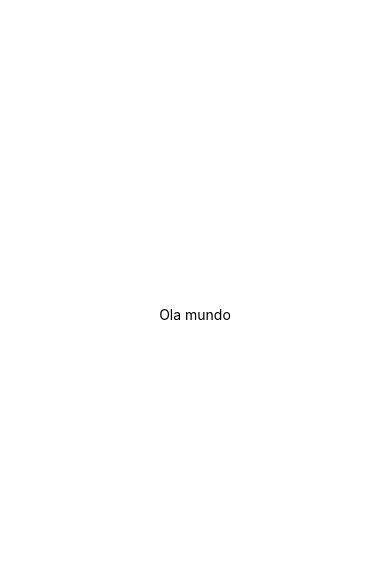
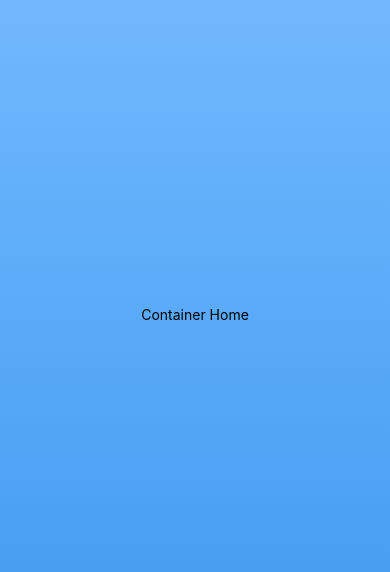
Before and after one commit to IgorGamantino/weather-app, a React Native app: screen / in a window 390 px wide. Shown: the part 108-680 px from the top of the page. Built offline with nearby package versions, Linux system fonts and the light colour scheme.

Commit message:
feat/linear-gradient

```diff
--- a/App.tsx
+++ b/App.tsx
@@ -1,19 +1,7 @@
-import { StatusBar } from 'expo-status-bar';
-import { StyleSheet, Text, View } from 'react-native';
+import { Home } from './src/screens/Home';
 
 export default function App() {
   return (
-    <View style={styles.container}>
-     <Text>Ola mundo</Text>
-    </View>
+     <Home />
   );
 }
-
-const styles = StyleSheet.create({
-  container: {
-    flex: 1,
-    backgroundColor: '#fff',
-    alignItems: 'center',
-    justifyContent: 'center',
-  },
-});
--- a/package.json
+++ b/package.json
@@ -13,7 +13,7 @@
     "expo-status-bar": "~1.11.1",
     "react": "18.2.0",
     "react-native": "0.73.4",
-    "styled-components": "^6.1.8"
+    "expo-linear-gradient": "~12.7.1"
   },
   "devDependencies": {
     "@babel/core": "^7.20.0",
--- a/src/screens/Home/index.tsx
+++ b/src/screens/Home/index.tsx
@@ -0,0 +1,14 @@
+import * as S from "./styles"
+
+export function Home () {
+  return (
+    <S.Container>
+      <S.Linear
+       colors={['#7abcff', '#59abf8', '#4096ee']}
+      />
+      <S.Title>
+        Container Home
+      </S.Title>
+    </S.Container>
+  )
+}
--- /dev/null
+++ b/src/screens/Home/styles.ts
@@ -0,0 +1,21 @@
+import styled from "styled-components/native";
+import {LinearGradient} from 'expo-linear-gradient';
+
+export const Container = styled.View`
+  flex: 1;
+  justify-content: center;
+  align-items: center;
+`;
+
+export const Linear = styled(LinearGradient)`
+
+  position: absolute;
+  left: 0;
+  right: 0;
+  top: 0;
+  height: 100%
+
+
+`;
+
+export const Title = styled.Text``;
```
Also changed, not shown: 1 other file (tests, documents, lock files or other folders).
